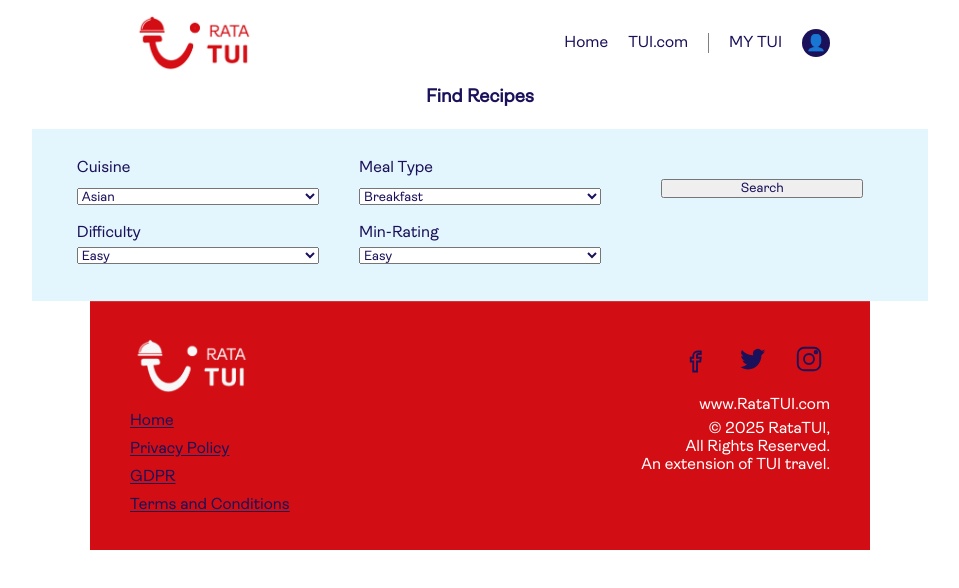
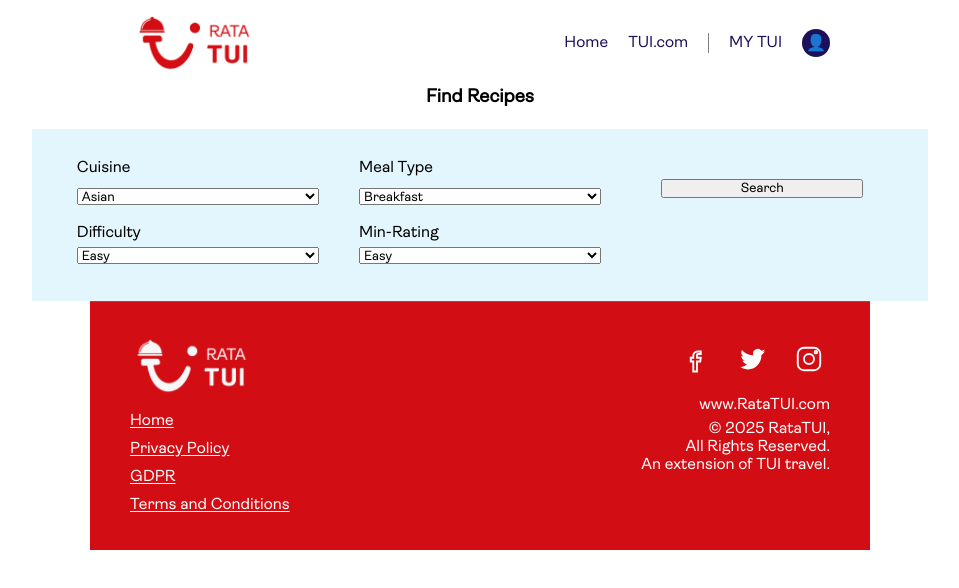
Before and after one commit to Smedegaardx/Teamprojekt---Tema08, a plain HTML site: page index.html in a window 1280 px wide. Shown: the whole page, without its empty margins (160-1119 px from the left). Drawn offline with Linux system fonts and the light colour scheme.

Commit message:
fix footer color issues

```diff
--- a/css/global.css
+++ b/css/global.css
@@ -3,7 +3,6 @@
     margin: 0;
     padding: 0;
 
-    color: var(--textBlue);
     font-family: 'Ambit', sans-serif;
 }
 
@@ -178,7 +177,7 @@ footer{
   display:flex; flex-direction:column; gap:10px;
 }
 .footer_links a{
-  color: var(--offWhite);
+  color: var(--bgWhite);
   text-decoration: underline;
   text-underline-offset: 2px;
 }
```
